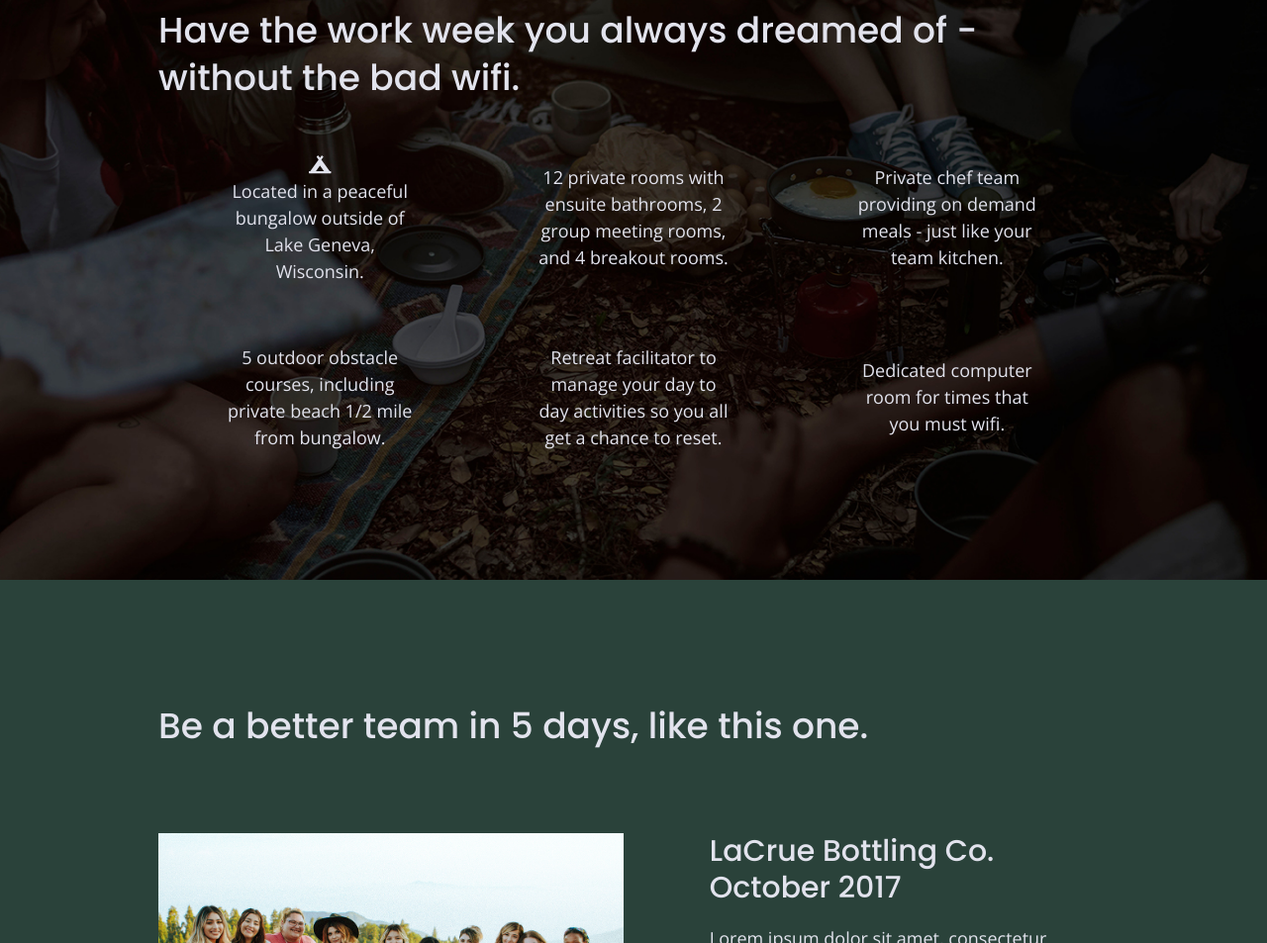
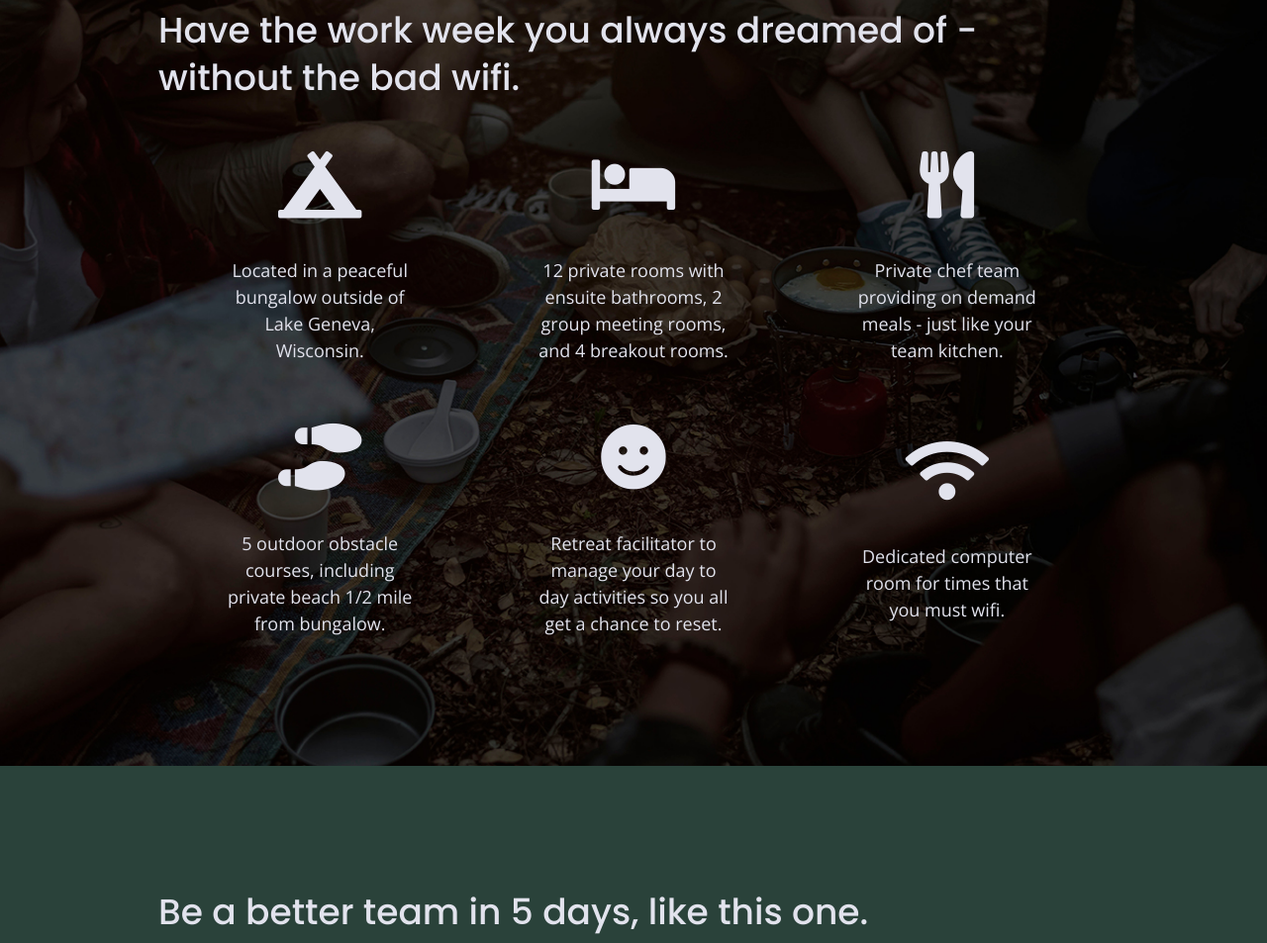
Before and after one commit to LesleyWesley/unplugged-retreat-project, a website built with Parcel: page index.html in a window 1280 px wide. Shown: the part 1119-2072 px from the top of the page at 99% size. Built offline with nearby package versions, Linux system fonts and the light colour scheme.

Commit message:
Added icons to features section

```diff
--- a/css/main.css
+++ b/css/main.css
@@ -325,7 +325,12 @@ input[type=button] {
 }
 
 .features h2 {
-  margin-bottom: 60px;
+    margin-bottom: 60px;
+}
+
+.features i {
+	  font-size: 3.75em;
+    margin-bottom: 40px;
 }
 
 .features article {
@@ -334,8 +339,8 @@ input[type=button] {
 }
 
 .features p {
-  margin: 0;
-  text-align: center;
+    margin: 0;
+    text-align: center;
 }
 
 /* REVIEWS AREA */
--- a/index.html
+++ b/index.html
@@ -19,7 +19,7 @@
   <link rel="stylesheet" href="css/normalize.css">
   <link rel="stylesheet" href="css/main.css">
 
-  <link rel="stylesheet" href="https://use.fontawesome.com/releases/v5.5.0/css/all.css" integrity="sha384-B4dIYHKNBt8Bc12p+WXckhzcICo0wtJAoU8YZTY5qE0Id1GSseTk6S+L3BlXeVIU" crossorigin="anonymous">
+  <link rel="stylesheet" href="https://use.fontawesome.com/releases/v5.14.0/css/all.css" integrity="sha384-HzLeBuhoNPvSl5KYnjx0BT+WB0QEEqLprO+NBkkk5gbc67FTaL7XIGa2w1L0Xbgc" crossorigin="anonymous">
 
   <meta name="theme-color" content="#fafafa">
 
@@ -83,27 +83,37 @@
                   </article>
 
                   <article>
-                      <p class="fontawesome-icon"></p>
+                      <p class="fontawesome-icon">
+                        <i class="fas fa-bed"></i>
+                      </p>
                       <p class="features-item-description">12 private rooms with ensuite bathrooms, 2 group meeting rooms, and 4 breakout rooms.</p>
                   </article>
 
                   <article>
-                      <p class="fontawesome-icon"></p>
+                      <p class="fontawesome-icon">
+                        <i class="fas fa-utensils"></i>
+                      </p>
                       <p class="features-item-description">Private chef team providing on demand meals - just like your team kitchen.</p>
                   </article>
 
                   <article>
-                      <p class="fontawesome-icon"></p>
+                      <p class="fontawesome-icon">
+                        <i class="fas fa-shoe-prints"></i>
+                      </p>
                       <p class="features-item-description">5 outdoor obstacle courses, including private beach 1/2 mile from bungalow.</p>
                   </article>
 
                   <article>
-                      <p class="fontawesome-icon"></p>
+                      <p class="fontawesome-icon">
+                        <i class="fas fa-smile"></i>
+                      </p>
                       <p class="features-item-description">Retreat facilitator to manage your day to day activities so you all get a chance to reset.</p>
                   </article>
 
                   <article>
-                      <p class="fontawesome-icon"></p>
+                      <p class="fontawesome-icon">
+                        <i class="fas fa-wifi"></i>
+                      </p>
                       <p class="features-item-description">Dedicated computer room for times that you must wifi.</p>
                   </article>
             </div>
```
